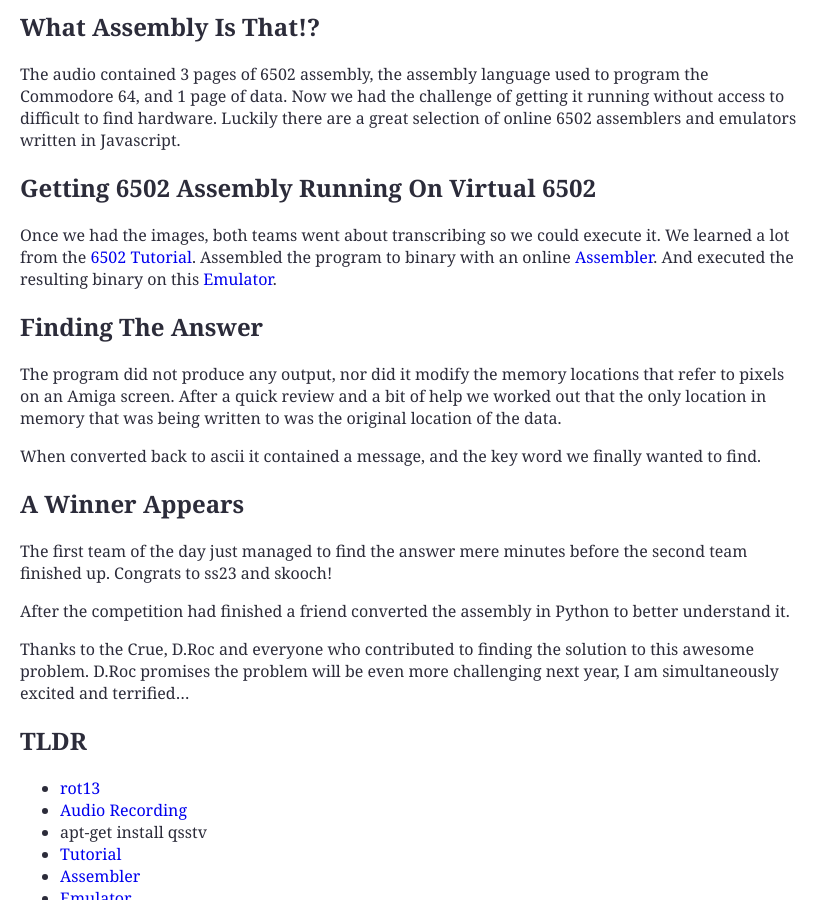
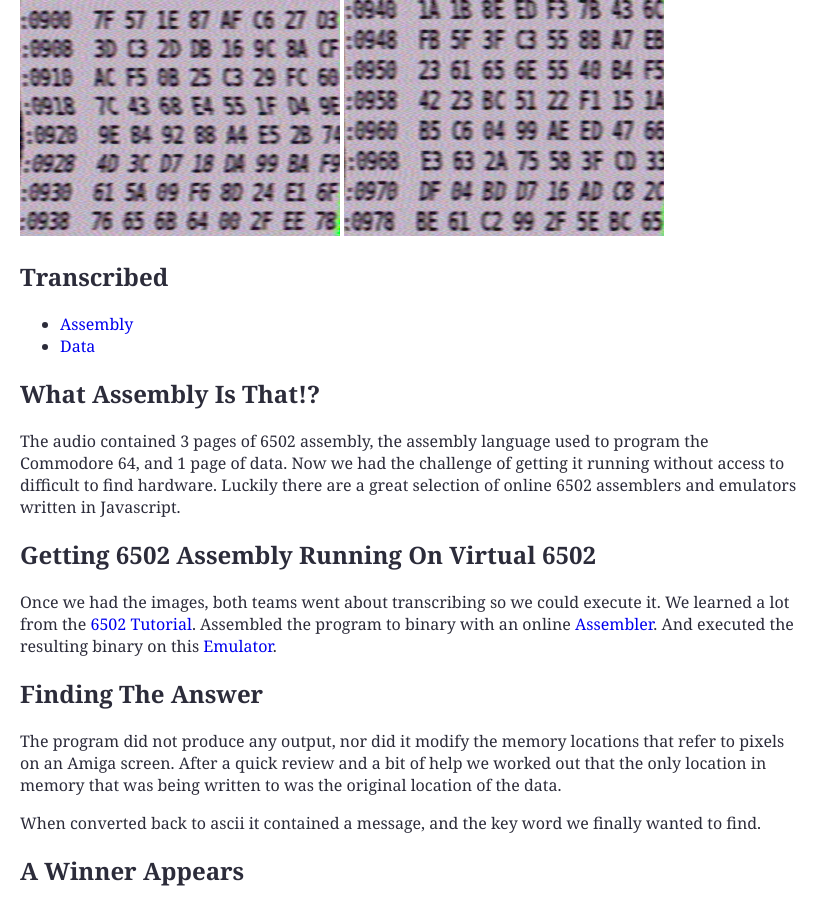
Before and after one commit to anotheredward/anotheredward.github.io, a Jekyll site: the page built from _posts/2014-12-12-kiwicon-8-cassette-challenge.md, in a window 1280 px wide and 900 px high, scrolled down 1063 px. Shown: the whole window, without its empty margins (0-839 px from the left). Built offline with Jekyll 4.4.1, drawn with Linux system fonts in a browser that asks for light colours.

Commit message:
add all images, transcribed code, and data

```diff
--- a/_posts/2014-12-12-kiwicon-8-cassette-challenge.md
+++ b/_posts/2014-12-12-kiwicon-8-cassette-challenge.md
@@ -12,7 +12,15 @@
 ## Converting From Sound To Slow Scan Television
 The team found an application called qsstv that decoded slow scan TV to images, after working around a bug with importing .wave files we found that the data was four images of some sort of assembly code. The workaround used in the winning team was to go somewhere quiet and fold the laptop so the microphone was touching the speakers as closely as possible.
 
-![6502 assembly code](/images/6502code.png)
+![6502 assembly code page 1](/images/6502code1.png)
+![6502 assembly code page 2](/images/6502code2.png)
+![6502 data page 1](/images/6502data1.png)
+![6502 data page 2](/images/6502data2.png)
+
+
+## Transcribed
+* [Assembly](/uploads/kc.asm)
+* [Data](/uploads/data)
 
 ## What Assembly Is That!?
 The audio contained 3 pages of 6502 assembly, the assembly language used to program the Commodore 64, and 1 page of data. Now we had the challenge of getting it running without access to difficult to find hardware. Luckily there are a great selection of online 6502 assemblers and emulators written in Javascript.
```
Also changed, not shown: images/6502code1.png (renamed from images/6502code.png), images/6502code2.png (added), images/6502data1.png (added), images/6502data2.png (added), 2 other files.
